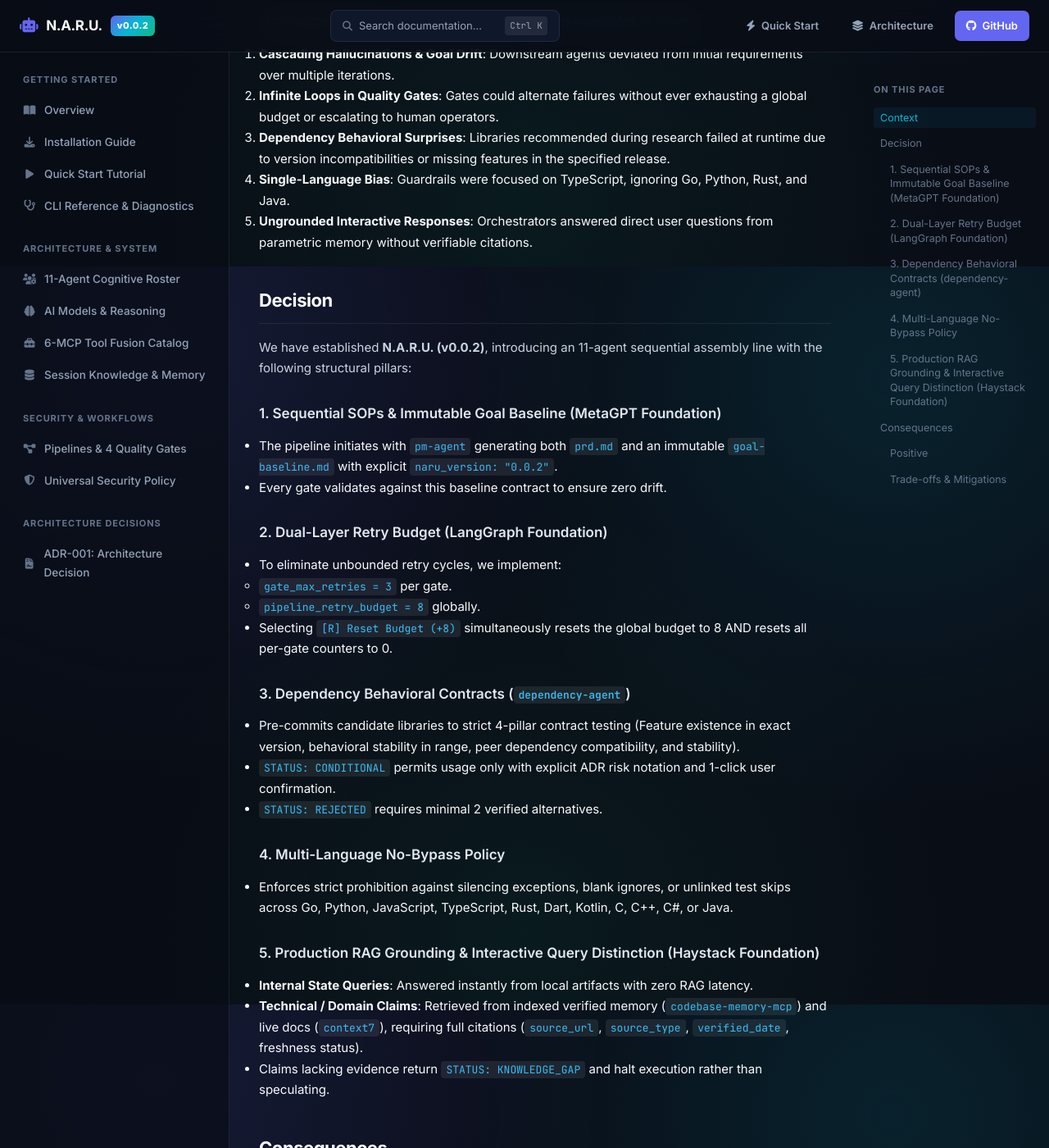
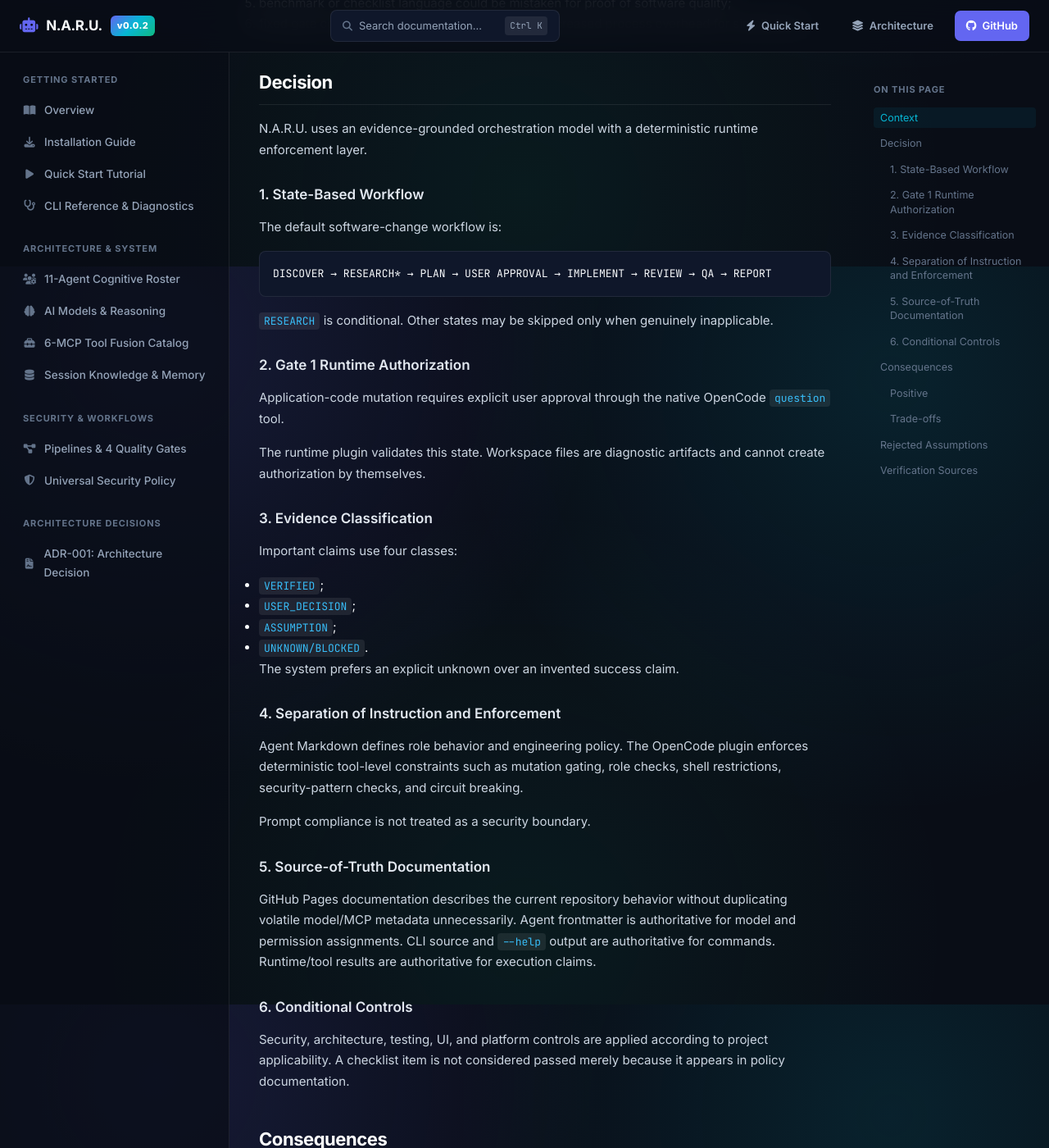
Before and after one commit to Yoganataa/naru-agents, a Jekyll site: the page built from docs/adr/ADR-001-v2-architecture-and-rag.md, in a window 1280 px wide and 1400 px high, scrolled down 575 px. Shown: the whole window at 82% size. Built offline with Jekyll 4.4.1, drawn with Linux system fonts in a browser that asks for light colours; our own code applies the rules of GitHub Pages for plain Markdown files; some of the changed text lies outside the part shown.

Commit message:
docs: replace obsolete ADR claims with current architecture decision

````diff
--- a/docs/adr/ADR-001-v2-architecture-and-rag.md
+++ b/docs/adr/ADR-001-v2-architecture-and-rag.md
@@ -1,62 +1,102 @@
 ---
 layout: default
+title: ADR-001 — N.A.R.U. Architecture
 ---
 
-# ADR-001: N.A.R.U. (v0.0.2) Multi-Agent Architecture and Production RAG Grounding
+# ADR-001: N.A.R.U. Multi-Agent Architecture and Evidence-Grounded Workflow
 
 - **Status:** Accepted
-- **Date:** 2026-08-20
-- **Authors:** Naru AI Team & Lead Engineer
-- **References:**
-  - MetaGPT: `https://github.com/FoundationAgents/MetaGPT` (SOPs & Artifact Chain)
-  - LangGraph: `https://github.com/langchain-ai/langgraph` (State Persistence & Global Retry Budget)
-  - Haystack: `https://github.com/deepset-ai/haystack` (RAG Indexing, Citations & Freshness)
-  - CrewAI: `https://github.com/crewAIInc/crewAI` (Role-Based Execution)
-
----
+- **Date:** 2026-08-25
+- **Scope:** N.A.R.U. orchestration, agent responsibilities, evidence handling, and runtime enforcement
 
 ## Context
 
-In prototype iterations, multi-agent pipelines revealed several failure modes:
-1. **Cascading Hallucinations & Goal Drift**: Downstream agents deviated from initial requirements over multiple iterations.
-2. **Infinite Loops in Quality Gates**: Gates could alternate failures without ever exhausting a global budget or escalating to human operators.
-3. **Dependency Behavioral Surprises**: Libraries recommended during research failed at runtime due to version incompatibilities or missing features in the specified release.
-4. **Single-Language Bias**: Guardrails were focused on TypeScript, ignoring Go, Python, Rust, and Java.
-5. **Ungrounded Interactive Responses**: Orchestrators answered direct user questions from parametric memory without verifiable citations.
+Earlier N.A.R.U. iterations accumulated broad promises and tightly prescribed pipelines. This created several risks:
+
+1. workflow requirements were treated as universal even when a task did not need them;
+2. documentation duplicated model, MCP, and platform claims that could become stale;
+3. prompt instructions were sometimes described as if they were deterministic security controls;
+4. generated artifacts could be confused with execution evidence;
+5. benchmark or checklist language could be mistaken for proof of software quality;
+6. fixed gate counts and mandatory agent handoffs increased process overhead for simple tasks.
 
 ## Decision
 
-We have established **N.A.R.U. (v0.0.2)**, introducing an 11-agent sequential assembly line with the following structural pillars:
+N.A.R.U. uses an evidence-grounded orchestration model with a deterministic runtime enforcement layer.
 
-### 1. Sequential SOPs & Immutable Goal Baseline (MetaGPT Foundation)
-- The pipeline initiates with `pm-agent` generating both `prd.md` and an immutable `goal-baseline.md` with explicit `naru_version: "0.0.2"`.
-- Every gate validates against this baseline contract to ensure zero drift.
+### 1. State-Based Workflow
 
-### 2. Dual-Layer Retry Budget (LangGraph Foundation)
-- To eliminate unbounded retry cycles, we implement:
-  - `gate_max_retries = 3` per gate.
-  - `pipeline_retry_budget = 8` globally.
-- Selecting `[R] Reset Budget (+8)` simultaneously resets the global budget to 8 AND resets all per-gate counters to 0.
+The default software-change workflow is:
 
-### 3. Dependency Behavioral Contracts (`dependency-agent`)
-- Pre-commits candidate libraries to strict 4-pillar contract testing (Feature existence in exact version, behavioral stability in range, peer dependency compatibility, and stability).
-- `STATUS: CONDITIONAL` permits usage only with explicit ADR risk notation and 1-click user confirmation.
-- `STATUS: REJECTED` requires minimal 2 verified alternatives.
+```text
+DISCOVER → RESEARCH* → PLAN → USER APPROVAL → IMPLEMENT → REVIEW → QA → REPORT
+```
 
-### 4. Multi-Language No-Bypass Policy
-- Enforces strict prohibition against silencing exceptions, blank ignores, or unlinked test skips across Go, Python, JavaScript, TypeScript, Rust, Dart, Kotlin, C, C++, C#, or Java.
+`RESEARCH` is conditional. Other states may be skipped only when genuinely inapplicable.
 
-### 5. Production RAG Grounding & Interactive Query Distinction (Haystack Foundation)
-- **Internal State Queries**: Answered instantly from local artifacts with zero RAG latency.
-- **Technical / Domain Claims**: Retrieved from indexed verified memory (`codebase-memory-mcp`) and live docs (`context7`), requiring full citations (`source_url`, `source_type`, `verified_date`, freshness status).
-- Claims lacking evidence return `STATUS: KNOWLEDGE_GAP` and halt execution rather than speculating.
+### 2. Gate 1 Runtime Authorization
+
+Application-code mutation requires explicit user approval through the native OpenCode `question` tool.
+
+The runtime plugin validates this state. Workspace files are diagnostic artifacts and cannot create authorization by themselves.
+
+### 3. Evidence Classification
+
+Important claims use four classes:
+
+- `VERIFIED`;
+- `USER_DECISION`;
+- `ASSUMPTION`;
+- `UNKNOWN/BLOCKED`.
+
+The system prefers an explicit unknown over an invented success claim.
+
+### 4. Separation of Instruction and Enforcement
+
+Agent Markdown defines role behavior and engineering policy. The OpenCode plugin enforces deterministic tool-level constraints such as mutation gating, role checks, shell restrictions, security-pattern checks, and circuit breaking.
+
+Prompt compliance is not treated as a security boundary.
+
+### 5. Source-of-Truth Documentation
+
+GitHub Pages documentation describes the current repository behavior without duplicating volatile model/MCP metadata unnecessarily. Agent frontmatter is authoritative for model and permission assignments. CLI source and `--help` output are authoritative for commands. Runtime/tool results are authoritative for execution claims.
+
+### 6. Conditional Controls
+
+Security, architecture, testing, UI, and platform controls are applied according to project applicability. A checklist item is not considered passed merely because it appears in policy documentation.
 
 ## Consequences
 
 ### Positive
-- **Deterministic Production Quality**: Eliminates undetected regressions and dependency mismatches before coding begins.
-- **Polyglot Readiness**: Native support for Go (e.g., `syncer-go-api`), Python, Rust, Java, and TypeScript projects.
-- **Traceability**: Every technical decision links directly to official documentation or peer-reviewed literature.
 
-### Trade-offs & Mitigations
-- **Increased Pipeline Steps**: 11 agents introduce more sequential handoffs. *Mitigation*: Simple and Standard modes remain available for quick tasks that do not require full lifecycle execution.
+- Less workflow overhead for simple tasks.
+- Clear distinction between model guidance and deterministic enforcement.
+- Reduced documentation drift from volatile model/MCP information.
+- More honest reporting of blocked and untested states.
+- Gate 1 remains a concrete authorization boundary for application mutation.
+
+### Trade-offs
+
+- Some claims require explicit verification rather than relying on static documentation.
+- The workflow is less rigid than a fixed 11-agent assembly line.
+- Model/MCP details must be inspected from the active configuration when exact information is required.
+
+## Rejected Assumptions
+
+This ADR intentionally does **not** establish that:
+
+- N.A.R.U. makes arbitrary generated software production-ready;
+- a fixed number of MCP servers is present in every installation;
+- one model is universally superior;
+- a checklist proves security;
+- a generated artifact proves implementation correctness;
+- every task requires every agent.
+
+## Verification Sources
+
+For current behavior, use:
+
+- `agents/*.md` for agent contracts and model/permission configuration;
+- `src/plugin/` for runtime enforcement;
+- CLI source and `naru --help` for command behavior;
+- actual tool/test output for execution evidence.
````
